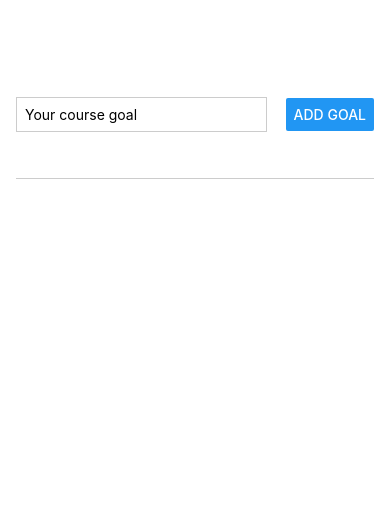
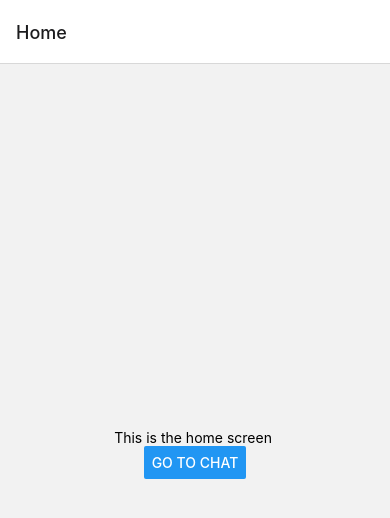
Before and after one commit to Kohink/Project-1---K.M.D.G., a React Native app in the folder FirstProject/: screen /Home in a window 390 px wide. Shown: the top 518 px of the page. Built offline with nearby package versions, Linux system fonts and the light colour scheme.

Commit message:
setting up screens

```diff
--- a/FirstProject/App.js
+++ b/FirstProject/App.js
@@ -1,80 +1,20 @@
-import { StatusBar } from 'expo-status-bar';
-import { useState } from 'react';
-import { Button, StyleSheet, Text, TextInput, View, ScrollView } from 'react-native';
-import tw from 'tailwind-rn';
+// In App.js in a new project
+
+import * as React from 'react';
+import { View, Text } from 'react-native';
+import { NavigationContainer } from '@react-navigation/native';
+import { createNativeStackNavigator } from '@react-navigation/native-stack';
+import StackNavigator from './StackNavigator';
 
 
-export default function App() {
+const Stack = createNativeStackNavigator();
 
-  const [inputText, setText] = useState('');
-  const [courseGoal, setCourse] = useState([]);
-
-  function goalInput(inputText) {
-    setText(inputText);
-
-  }
-
-  function addGoal() {
-    setCourse(currentCourse => [...currentCourse, inputText]);
-  }
-
-
+function App() {
   return (
-    <View style={styles.container}>
-          <View style={styles.inputContainer}>
-            <TextInput style={styles.textInput}  placeholder='Your course goal' onChangeText={goalInput}/>
-            <Button title='Add Goal' onPress={addGoal}/>
-    </View>
-    <View style={styles.goals}>
-    <ScrollView>
-           {courseGoal.map((goal)=> (
-           <View key={goal} style={styles.goalItem}>
-           <Text style={styles.goalText}>{goal}</Text>
-           </View>))}
-            </ScrollView>
-            </View>
-    </View>
+    <NavigationContainer>
+      <StackNavigator/>
+    </NavigationContainer>
   );
 }
 
-const styles = StyleSheet.create({
-  container:
-  {
-    flex: 1,
-    paddingTop: 50,
-    paddingHorizontal: 16,
-  },
-  inputContainer:
-  {
-    flex: 1,
-    flexDirection: 'row',
-    justifyContent: 'space-between',
-    alignItems: 'center',
-    marginBottom: 24,
-    borderBottomWidth: 1,
-    borderBottomColor: '#cccccc',
-  },
-  textInput:
-  {
-    borderWidth: 1,
-    borderColor: '#cccccc',
-    width: '70%',
-    marginRight: 8,
-    padding: 8
-  },
-  goals:
-  {
-    flex: 5
-  },
-  goalItem:
-  {
-    margin: 8,
-    borderRadius: 6,
-    backgroundColor: '#5e08cc',
-    padding: 8,
-  },
-  goalText:
-  {
-    color: 'white'
-  }
-});
+export default App;
--- /dev/null
+++ b/FirstProject/StackNavigator.js
@@ -0,0 +1,26 @@
+import React from "react";
+import { View, Text } from "react-native";
+import { createNativeStackNavigator } from "@react-navigation/native-stack";
+import HomeScreen from "./screens/HomeScreen";
+import ChatScreen from "./screens/ChatScreen";
+import LoginScreen from "./screens/LoginScreen";
+
+const Stack = createNativeStackNavigator();
+
+const StackNavigator = () => {
+    const user = true;
+    return (
+        <Stack.Navigator>
+            {user ? (
+                <>
+                    <Stack.Screen name="Home" component={HomeScreen} />
+                    <Stack.Screen name="Chat" component={ChatScreen} />
+                </>
+            ) : (
+                <Stack.Screen name="Login" component={LoginScreen} />
+            )}
+        </Stack.Navigator>
+    );
+};
+
+export default StackNavigator;
--- a/FirstProject/package.json
+++ b/FirstProject/package.json
@@ -9,10 +9,14 @@
     "web": "expo start --web"
   },
   "dependencies": {
+    "@react-navigation/native": "^6.0.13",
+    "@react-navigation/native-stack": "^6.9.0",
     "expo": "~46.0.9",
     "expo-status-bar": "~1.4.0",
     "react": "18.0.0",
     "react-native": "0.69.5",
+    "react-native-safe-area-context": "4.3.1",
+    "react-native-screens": "~3.15.0",
     "tailwind-rn": "^4.2.0"
   },
   "devDependencies": {
--- /dev/null
+++ b/FirstProject/screens/ChatScreen.js
@@ -0,0 +1,13 @@
+import React from "react";
+import { View, Text } from "react-native";
+
+const ChatScreen = () =>
+{
+    return (
+        <View style={{ flex: 1, alignItems: 'center', justifyContent: 'center' }}>
+            <Text>This is the CHAT SCREEN  </Text>
+        </View>
+    )
+}
+
+export default ChatScreen
--- /dev/null
+++ b/FirstProject/screens/HomeScreen.js
@@ -0,0 +1,16 @@
+import { useNavigation } from "@react-navigation/native";
+import React from "react";
+import { View, Text, Button } from "react-native";
+
+const HomeScreen = () =>
+{
+    const navigation = useNavigation();
+    return (
+        <View style={{ flex: 1, alignItems: 'center', justifyContent: 'center' }}>
+            <Text>This is the home screen </Text>
+            <Button title="Go to Chat" onPress={()=>navigation.navigate('Chat')}/>
+        </View>
+    )
+}
+
+export default HomeScreen
--- /dev/null
+++ b/FirstProject/screens/LoginScreen.js
@@ -0,0 +1,13 @@
+import React from "react";
+import { View, Text } from "react-native";
+
+const LoginScreen = () =>
+{
+    return (
+        <View style={{ flex: 1, alignItems: 'center', justifyContent: 'center' }}>
+            <Text>Login to app here  </Text>
+        </View>
+    )
+}
+
+export default LoginScreen
```
Also changed, not shown: 2 other files (tests, documents, lock files or other folders).
